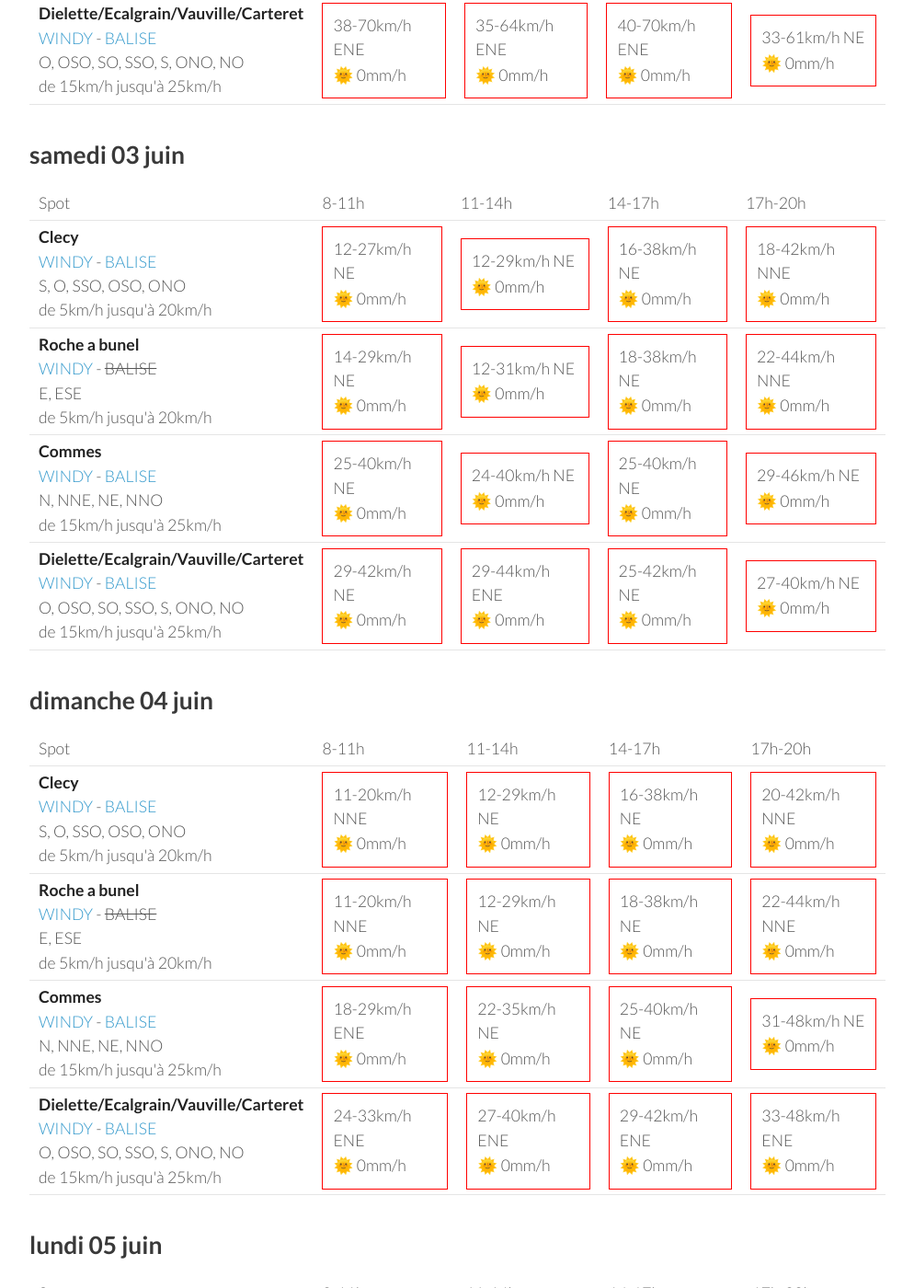
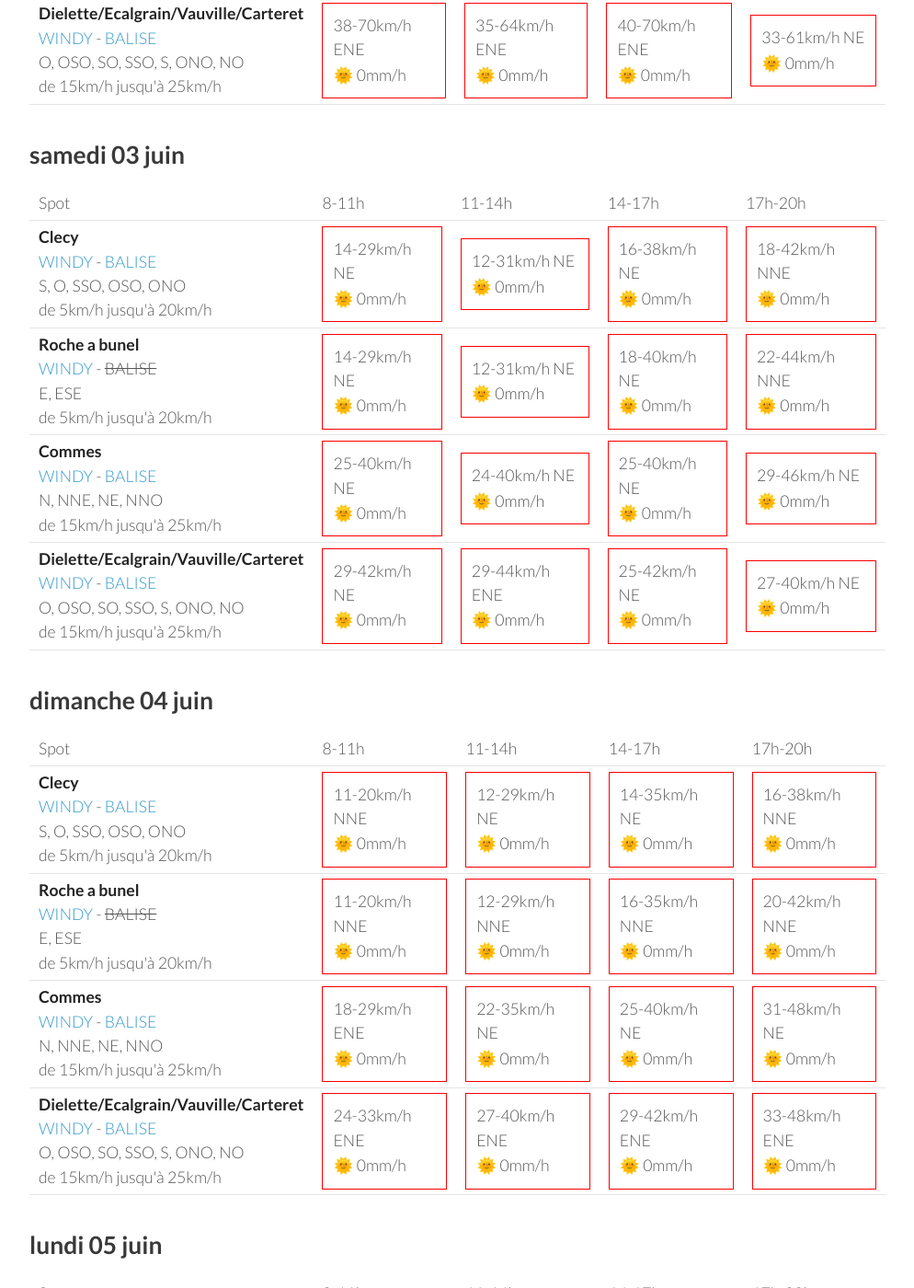
Before and after one commit to parapente-dans-le-nord/parapente-dans-le-nord.github.io, a Jekyll site: the page built from normandie.markdown, in a window 1280 px wide and 1400 px high, scrolled down 1312 px. Shown: the whole window at 92% size, without its empty margins (26-1020 px from the left). Built offline with Jekyll 4.4.1, drawn with Linux system fonts in a browser that asks for light colours; some of the changed text lies outside the part shown.

Commit message:
update index.markdown

```diff
--- a/normandie.markdown
+++ b/normandie.markdown
@@ -132,8 +132,8 @@ page mise à jour le jeudi 01 juin 13:46
 <tr>
         <td><strong>Clecy</strong><br><a href="https://windy.com/48.929/-0.470?48.516,-0.470,8">WINDY</a> - <span class=""><a href="http://www.balisemeteo.com/balise.php?idBalise=122">BALISE</a> </span><br> <span class="vent-favorable">S, O, SSO, OSO, ONO</span><br><span class="force-vent">de 5km/h jusqu'à 20km/h</span> </td>
 
-            <td><div class="not-flyable"><p>12-27km/h NE</p><p>🌞 0mm/h</p></div></td>
-            <td><div class="not-flyable"><p>12-29km/h NE</p><p>🌞 0mm/h</p></div></td>
+            <td><div class="not-flyable"><p>14-29km/h NE</p><p>🌞 0mm/h</p></div></td>
+            <td><div class="not-flyable"><p>12-31km/h NE</p><p>🌞 0mm/h</p></div></td>
             <td><div class="not-flyable"><p>16-38km/h NE</p><p>🌞 0mm/h</p></div></td>
             <td><div class="not-flyable"><p>18-42km/h NNE</p><p>🌞 0mm/h</p></div></td>
 
@@ -144,7 +144,7 @@ page mise à jour le jeudi 01 juin 13:46
 
             <td><div class="not-flyable"><p>14-29km/h NE</p><p>🌞 0mm/h</p></div></td>
             <td><div class="not-flyable"><p>12-31km/h NE</p><p>🌞 0mm/h</p></div></td>
-            <td><div class="not-flyable"><p>18-38km/h NE</p><p>🌞 0mm/h</p></div></td>
+            <td><div class="not-flyable"><p>18-40km/h NE</p><p>🌞 0mm/h</p></div></td>
             <td><div class="not-flyable"><p>22-44km/h NNE</p><p>🌞 0mm/h</p></div></td>
 
 
@@ -190,8 +190,8 @@ page mise à jour le jeudi 01 juin 13:46
 
             <td><div class="not-flyable"><p>11-20km/h NNE</p><p>🌞 0mm/h</p></div></td>
             <td><div class="not-flyable"><p>12-29km/h NE</p><p>🌞 0mm/h</p></div></td>
-            <td><div class="not-flyable"><p>16-38km/h NE</p><p>🌞 0mm/h</p></div></td>
-            <td><div class="not-flyable"><p>20-42km/h NNE</p><p>🌞 0mm/h</p></div></td>
+            <td><div class="not-flyable"><p>14-35km/h NE</p><p>🌞 0mm/h</p></div></td>
+            <td><div class="not-flyable"><p>16-38km/h NNE</p><p>🌞 0mm/h</p></div></td>
 
 
     </tr>
@@ -199,9 +199,9 @@ page mise à jour le jeudi 01 juin 13:46
         <td><strong>Roche a bunel</strong><br><a href="https://windy.com/48.993/-0.499?48.580,-0.499,8">WINDY</a> - <span class="no-balise"> BALISE </span><br> <span class="vent-favorable">E, ESE</span><br><span class="force-vent">de 5km/h jusqu'à 20km/h</span> </td>
 
             <td><div class="not-flyable"><p>11-20km/h NNE</p><p>🌞 0mm/h</p></div></td>
-            <td><div class="not-flyable"><p>12-29km/h NE</p><p>🌞 0mm/h</p></div></td>
-            <td><div class="not-flyable"><p>18-38km/h NE</p><p>🌞 0mm/h</p></div></td>
-            <td><div class="not-flyable"><p>22-44km/h NNE</p><p>🌞 0mm/h</p></div></td>
+            <td><div class="not-flyable"><p>12-29km/h NNE</p><p>🌞 0mm/h</p></div></td>
+            <td><div class="not-flyable"><p>16-35km/h NNE</p><p>🌞 0mm/h</p></div></td>
+            <td><div class="not-flyable"><p>20-42km/h NNE</p><p>🌞 0mm/h</p></div></td>
 
 
     </tr>
```
Also changed, not shown: other parts of normandie.markdown (+1 -1 lines).
